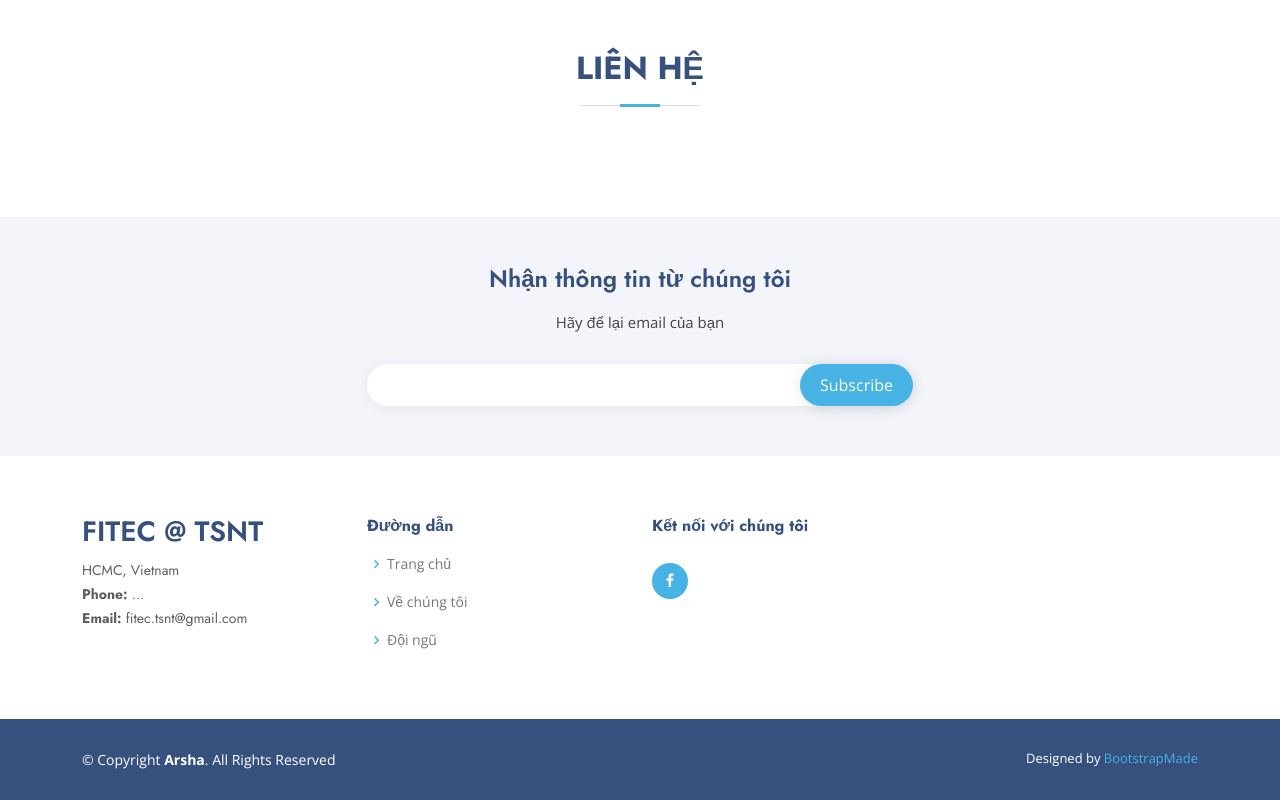
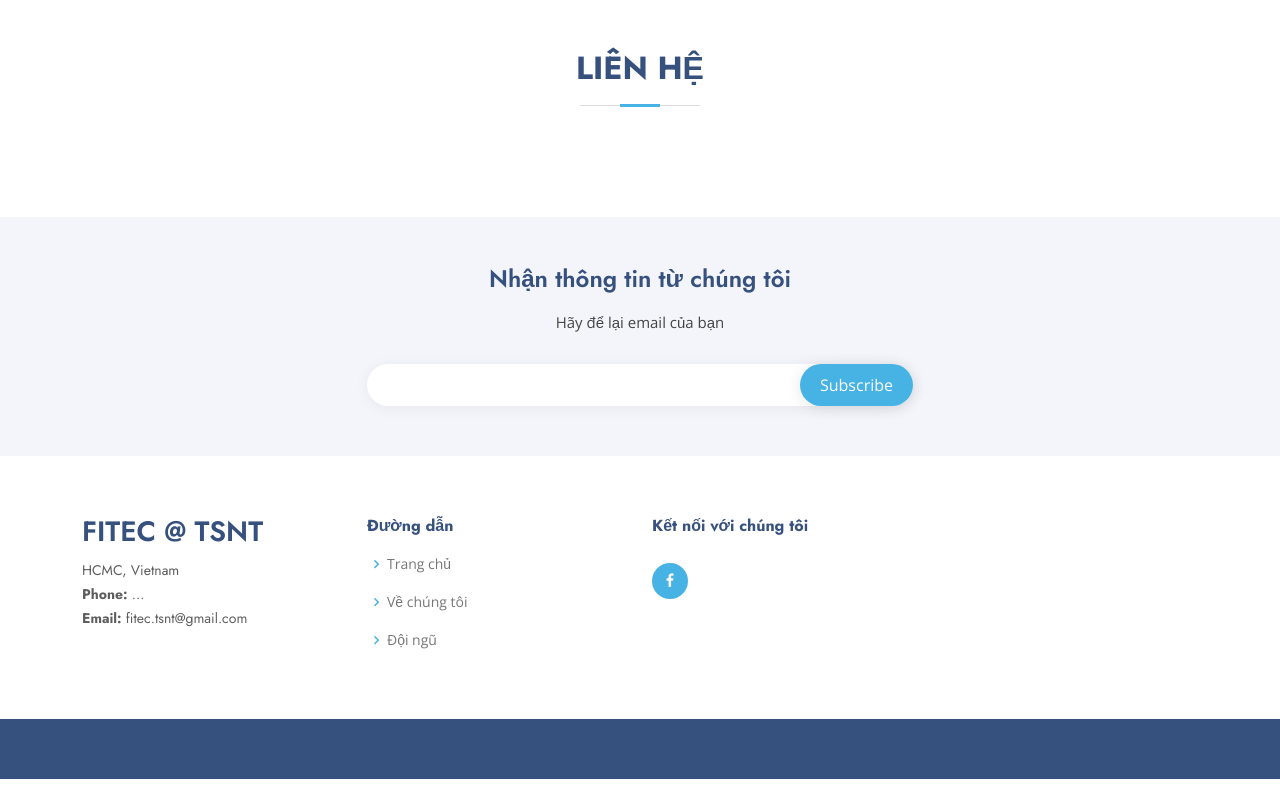
Before and after one commit to fitec-tsnt/fitec-tsnt.github.io, a website: page index.html in a window 1280 px wide. Shown: the part 1372-2172 px from the top of the page. After the commit the page ends 2151 px from the top, so only its background shows below. Drawn offline with nearby package versions, Linux system fonts and the light colour scheme.

Commit message:
undate content

```diff
--- a/index.html
+++ b/index.html
@@ -806,17 +806,17 @@
     </div>
 
     <div class="container footer-bottom clearfix">
-      <div class="copyright">
+      <!-- <div class="copyright">
         &copy; Copyright <strong><span>Arsha</span></strong>. All Rights Reserved
       </div>
-      <div class="credits">
+      <div class="credits"> -->
         <!-- All the links in the footer should remain intact. -->
         <!-- You can delete the links only if you purchased the pro version. -->
         <!-- Licensing information: https://bootstrapmade.com/license/ -->
         <!-- Purchase the pro version with working PHP/AJAX contact form: https://bootstrapmade.com/arsha-free-bootstrap-html-template-corporate/ -->
-        Designed by <a href="https://bootstrapmade.com/">BootstrapMade</a>
+        <!-- Designed by <a href="https://bootstrapmade.com/">BootstrapMade</a>
       </div>
-    </div>
+    </div> -->
   </footer><!-- End Footer -->
 
   <div id="preloader"></div>
```
